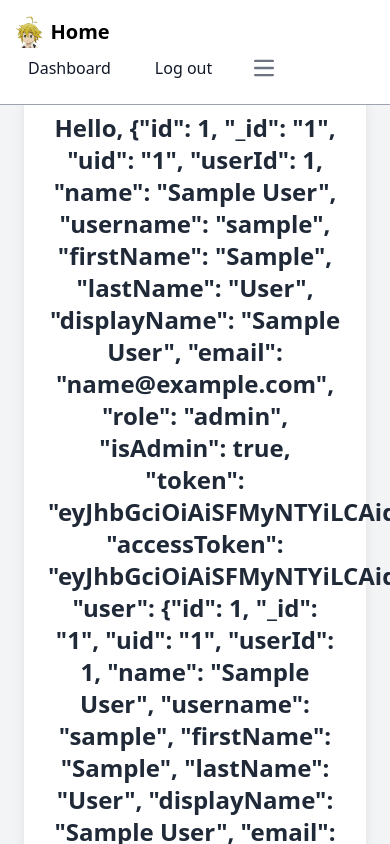
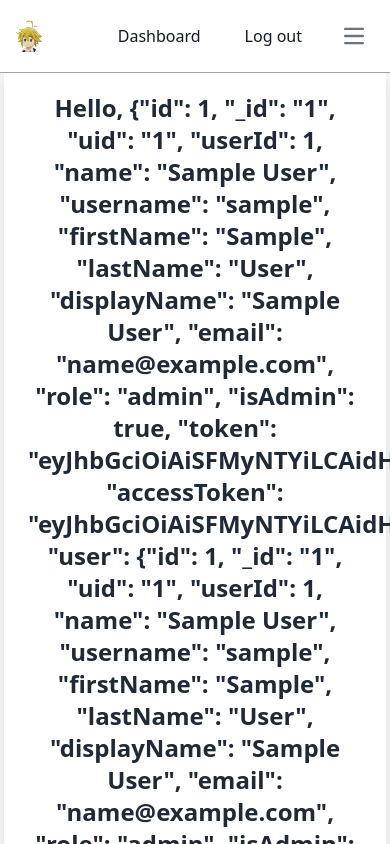
Before and after one commit to FilipeDevs/myAnimeSpot, a React (Vite) app in the folder react_/: page /dashboard/1 in a window 390 px wide. Shown: the top 844 px of the page. Built offline with nearby package versions, Linux system fonts and the light colour scheme; no server answers; sample sign-in values are in the browser's storage.

Commit message:
Add some better responsive Ui to dashboard and navbar + add unique query key for detail Anime

```diff
--- a/react_/src/components/Navbar.jsx
+++ b/react_/src/components/Navbar.jsx
@@ -20,19 +20,19 @@ function Navbar({ token }) {
         <div className="py-8">
             <nav className="bg-white dark:bg-gray-900 fixed w-full z-20 top-0 left-0 border-b border-gray-400 dark:border-gray-600">
                 <div className="max-w-screen-xl flex flex-wrap items-center justify-between mx-auto p-4">
-                    <a href="/" className="flex items-center">
-                        <img
-                            src="/assets/logo_.png"
-                            className="h-8 mr-2"
-                            alt="Logo"
-                        ></img>
+                    <div className="">
                         <Link
                             to={"/"}
-                            className="self-center text-xl font-semibold whitespace-nowrap dark:text-white hover:text-blue-700 "
+                            className="flex self-center text-xl font-semibold whitespace-nowrap dark:text-white hover:text-blue-700 "
                         >
-                            Home
+                            <img
+                                src="/assets/logo_.png"
+                                className="h-8 mr-2"
+                                alt="Logo"
+                            ></img>
+                            <span className="mt-1 hidden md:block">Home</span>
                         </Link>
-                    </a>
+                    </div>
                     <div className="flex md:order-2 space-x-4">
                         {!token ? (
                             <>
--- a/react_/src/components/common/DetailButton.jsx
+++ b/react_/src/components/common/DetailButton.jsx
@@ -6,20 +6,14 @@ import UserAnimeForm from "../dashboard/UserAnimeForm";
 import { useState, useEffect } from "react";
 
 function DetailButton({ anime }) {
-    const queryKey = "user_anime_index";
+    const queryKey = `user_anime_index${anime.id}`;
     const [isModalOpen, setIsModalOpen] = useState(false);
     const { storeAnime } = useStoreAnime(queryKey);
-    const queryClient = useQueryClient(); // Access the queryClient
 
     const getUserAnime = async () => {
         const response = await axiosClient.get(`/anime/index/${anime.id}`);
         return response.data;
     };
-
-    // Use useEffect to prefetch the data when the component mounts
-    useEffect(() => {
-        queryClient.prefetchQuery(queryKey, getUserAnime);
-    }, [queryKey]);
 
     const { data, isLoading, isError } = useQuery(queryKey, getUserAnime);
 
--- a/react_/src/views/Dashboard.jsx
+++ b/react_/src/views/Dashboard.jsx
@@ -13,7 +13,7 @@ function Dashboard() {
     }
 
     return (
-        <div className="min-h-screen p-6 text-center">
+        <div className="min-h-screen p-1 md:p-8 text-center">
             <div className="max-w mx-auto bg-white rounded p-6 shadow-lg">
                 <span className="text-2xl font-bold text-gray-800">
                     Hello, {user} 👋!
```
